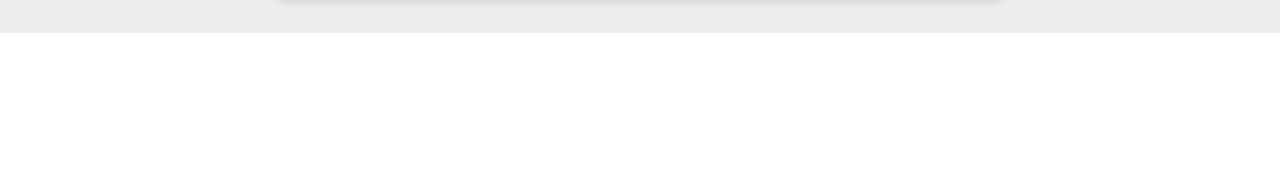
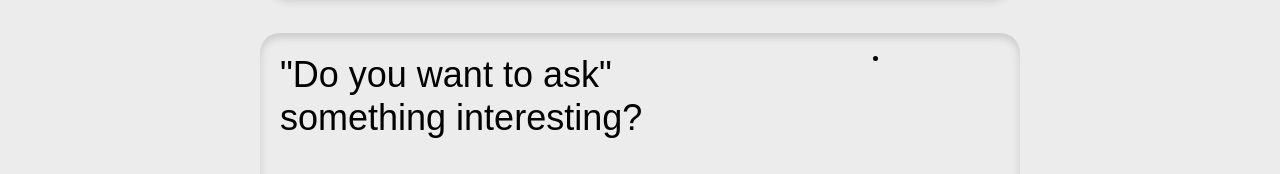
Before and after one commit to nikos592/my-page, a website built with webpack: page src/index.html in a window 1280 px wide. Shown: the part 2619-2793 px from the top of the page. Before the commit the page ends 2652 px from the top, so only its background shows below. Built offline with nearby package versions, Linux system fonts and the light colour scheme; a web font is replaced by a local one.

Commit message:
added footer

```diff
--- a/src/assets/styles/styles.css
+++ b/src/assets/styles/styles.css
@@ -10,7 +10,7 @@ body {
     font-family: 'Rubik', Arial, sans-serif;
     margin: 0;
     padding: 0;
-
+    background-color: #ECECEC;
 }
 
 /* Стили для заголовка страницы */
@@ -26,7 +26,7 @@ body {
     align-items: center;
     justify-content: space-between;
     padding: 10px 250px 0 250px;
-    background-color: #ECECEC;
+
 }
 
 /* Навигация сайта */
@@ -237,11 +237,37 @@ h3 {
     font-size: 18px;
 }
 
+.footer-container {
+    margin: 0;
+    padding: 0;
 
+}
 
+.footer-inner {
+    display: flex;
+    gap: 100px;
+    margin:auto 260px;
+    box-shadow:inset 0 4px 8px rgba(0, 0, 0, 0.15);
+    border-radius: 20px;
+}
 
+.footer-title {
+    margin: auto;
+    padding: 20px;
+    font-style: normal;
+    font-weight: 300;
+    line-height: 43px;
+    font-size: 36px;
+}
 
-
+.footer-description {
+    margin: auto;
+    padding-left: 20px;
+    font-style: normal;
+    font-weight: 300;
+    line-height: 43px;
+    font-size: 18px;
+}
 
 
 
--- a/src/index.html
+++ b/src/index.html
@@ -197,11 +197,28 @@
     <footer class="footer-container">
         <div class="footer-inner">
             <div class="footer-body">
-                <div class="footer-title"></div>
-                <div class="footer-description"></div>
+                <div class="footer-title">
+                    "Do you want to ask"
+                    <br>
+                 <span>something interesting?</span>
+                </div>
+                <div class="footer-description">
+                    <p> Contact me. I am in touch mon-fri from 9 am to 9 pm (gmt). </p>
+                </div>
             </div>
             <div class="footer-contacts">
+                <div class="footer-socials">
+                    <ul class="socials-list">
+                        <li class="socials-list-item">
+                            <a class="social-link" href="#" target="_blank" title="GitHub">
 
+                            </a>
+                        </li>
+                    </ul>
+                </div>
+                <div class="footer-copyright">
+
+                </div>
             </div>
         </div>
     </footer>
```
